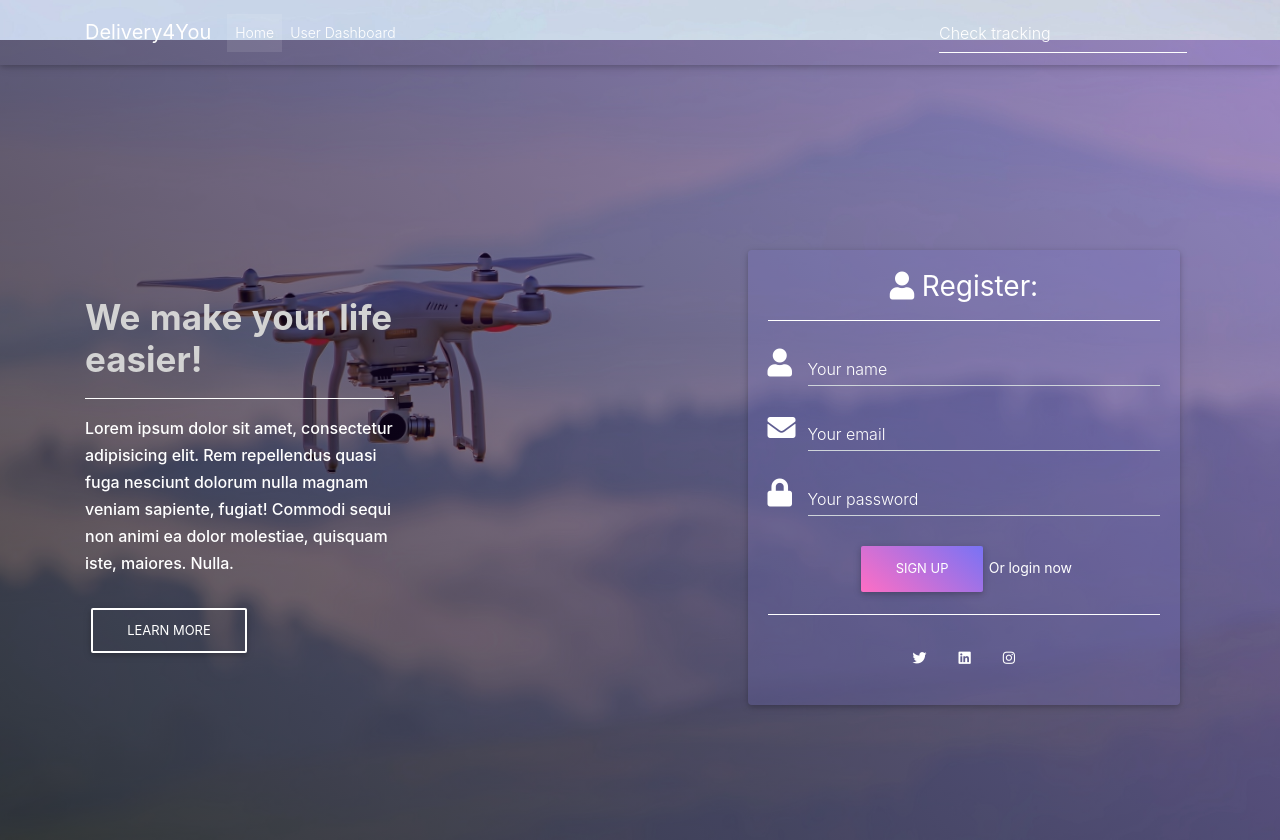
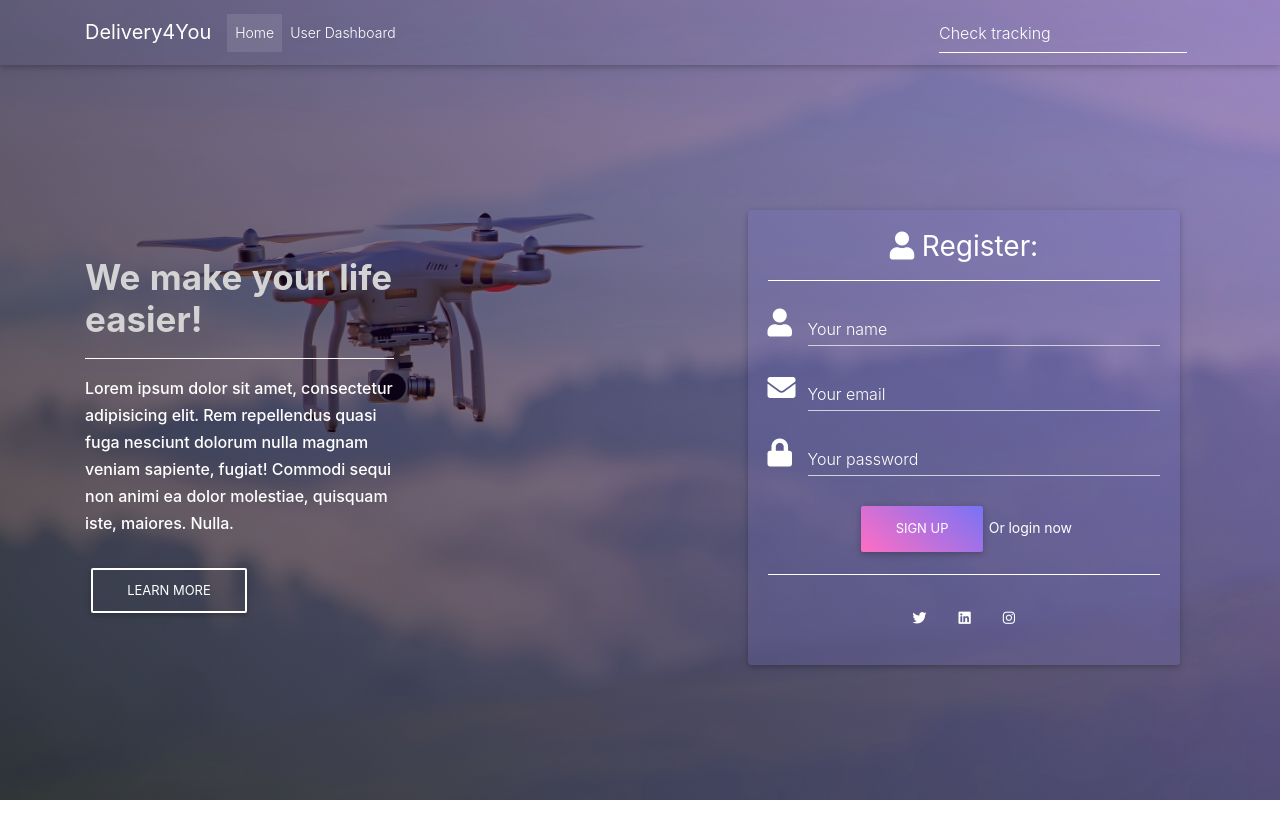
Before and after one commit to clairyitinggu/laioffer, a React (Create React App) app: page / in a window 1280 px wide. After the commit the page ends 800 px from the top, so only its background shows below. Built offline with nearby package versions, Linux system fonts and the light colour scheme; what react-geocode, react-google-maps would draw is missing.

Commit message:
remove unused elements

```diff
--- a/src/Main.js
+++ b/src/Main.js
@@ -1,21 +1,9 @@
 import React, {Component} from 'react';
 import { Switch, Route, Redirect } from 'react-router-dom';
-import {
-    MDBContainer,
-    MDBRow,
-    MDBCol,
-    MDBBtn,
-    MDBAnimation,
-    MDBCard,
-    MDBCardBody,
-    MDBIcon,
-    MDBInput,
-    MDBView, MDBMask
-} from 'mdbreact';
+
 import Register from './Register';
 import Login from "./Login";
 import Dashboard from "./Dashboard";
-import LearnMore from "./LearnMore";
 import Form from "./components/Form"
 import Tracking from "./components/Tracking";
 
@@ -24,7 +12,7 @@ class Main extends Component {
         return (
             <div>
                 <div className="OrderPageBackground">
-                   <div style={{height: '40px'}}></div>
+
                     <Route path="/tracking" component={Tracking}/>
                     <Route path="/form/1" component={Form}/>
                 </div>
--- a/src/index.js
+++ b/src/index.js
@@ -5,13 +5,12 @@ import "@fortawesome/fontawesome-free/css/all.min.css";
 import "bootstrap-css-only/css/bootstrap.min.css";
 import "mdbreact/dist/css/mdb.css";
 import "./assets/css/style.css";
-import Form from "./components/Form";
 import registerServiceWorker from "./registerServiceWorker";
 import { BrowserRouter } from "react-router-dom";
 import App from "./App";
 
 
-// ReactDOM.render(<Form />, document.getElementById("root"));
+
 
 ReactDOM.render(
     <BrowserRouter>
```
